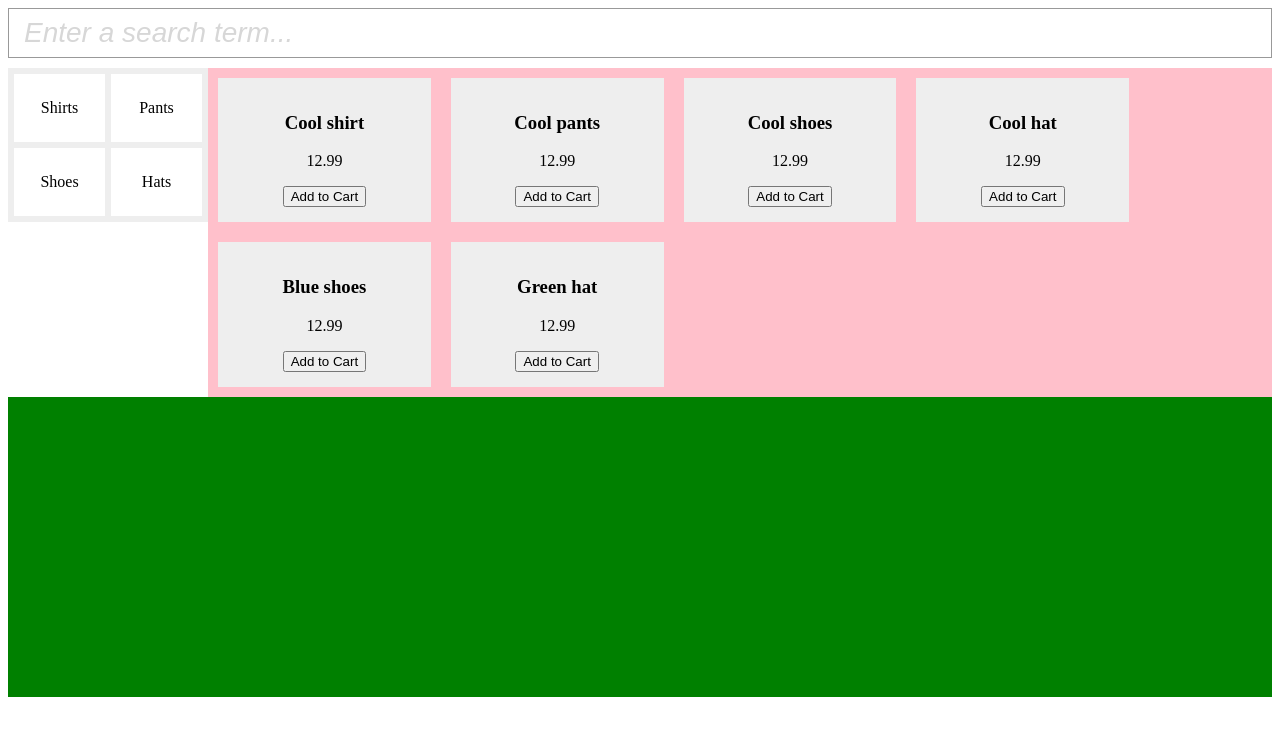
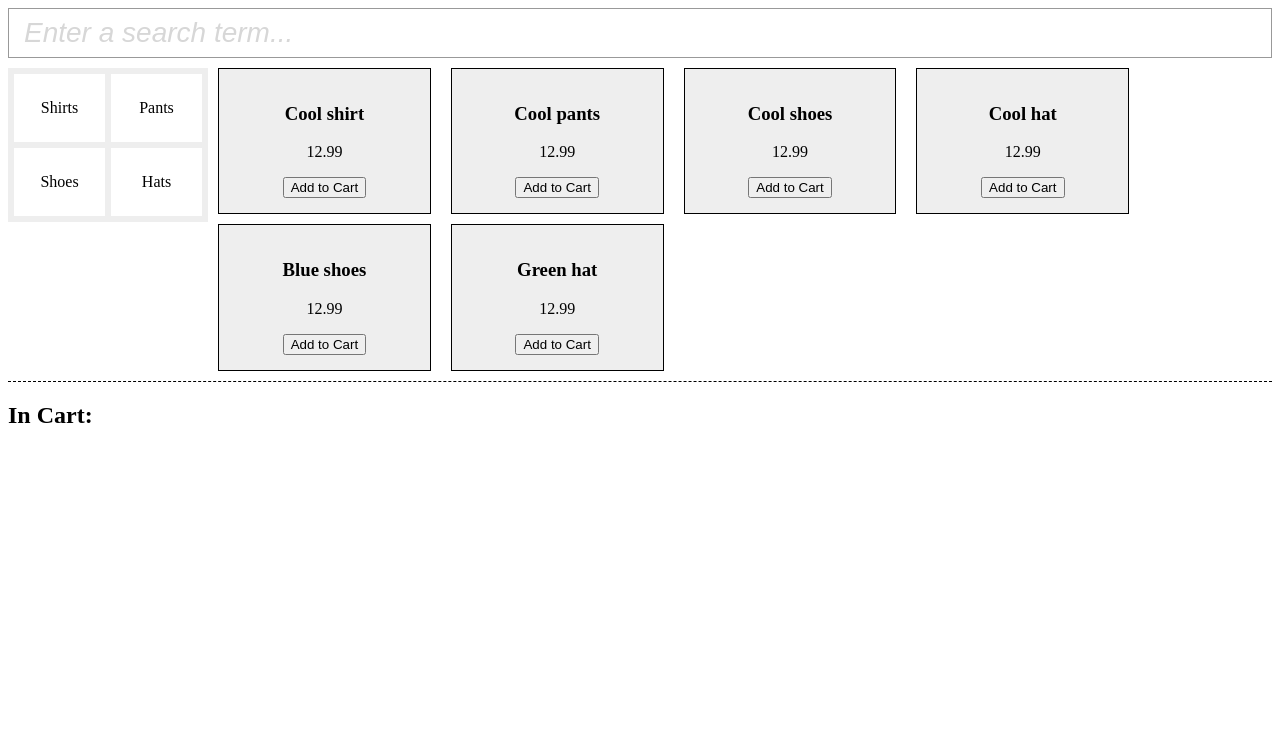
Before and after one commit to markhamilton90/apparel-store, a React (Create React App) app: page / in a window 1280 px wide. Shown: the top 736 px of the page. Built offline with nearby package versions, Linux system fonts and the light colour scheme.

Commit message:
account for items being added to cart more than once

```diff
--- a/src/components/App.js
+++ b/src/components/App.js
@@ -13,7 +13,7 @@ class App extends React.Component {
         filters: filters,
         activeFilter: null,
         query: '',
-        inCart: []
+        inCart: {}
     }
 
     onChange = value => {
@@ -29,9 +29,16 @@ class App extends React.Component {
         })
     }
 
-    addToCart = item => {
-        const inCart = [ ...this.state.inCart ];
-        inCart.push(item);
+    addToCart = (key, value) => {
+        const inCart = { ...this.state.inCart };
+
+        if (!inCart.hasOwnProperty(key)) {
+            inCart[key] = value;
+            inCart[key]['count'] = 1;
+        } else {
+            inCart[key]['count'] += 1;
+        }
+
         this.setState({
             inCart: inCart
         })
--- a/src/components/Cart.js
+++ b/src/components/Cart.js
@@ -5,9 +5,12 @@ class Cart extends React.Component {
         const cartItems = this.props.inCart;
         return (
             <div className="cart">
+                <h2>In Cart:</h2>
                 {
-                    cartItems.map( item => (
-                        <p>{ item.title }</p>
+                    Object.keys(cartItems).map( item => (
+                        <p key={ this.props.itemKey }>
+                            { cartItems[item].title } { cartItems[item].count > 1 ? `x${ cartItems[item].count }` : '' }
+                        </p>
                     ))
                 }
             </div>
--- a/src/components/Result.js
+++ b/src/components/Result.js
@@ -7,7 +7,7 @@ class Result extends React.Component {
             <div className="inventory">
                 <h3>{ item.title }</h3>
                 <p>{ item.price }</p>
-                <button onClick={ () => this.props.addToCart(this.props.item) }>Add to Cart</button>
+                <button onClick={ () => this.props.addToCart(this.props.itemKey, this.props.item) }>Add to Cart</button>
             </div>
         )
     }
--- a/src/components/Results.js
+++ b/src/components/Results.js
@@ -22,7 +22,7 @@ class Results extends React.Component {
             <div className="results">
                 {
                     inventoryKeys.map( item => (
-                        <Result key={ item } item={ inventory[item] } addToCart={ this.props.addToCart } />
+                        <Result key={ item } itemKey={ item } item={ inventory[item] } addToCart={ this.props.addToCart } />
                     ))
                 }
             </div>
--- a/src/css/styles.css
+++ b/src/css/styles.css
@@ -58,17 +58,16 @@
   flex-wrap: wrap;
   width: calc(100% - 200px);
   height: 100%;
-  background: pink;
 }
 .store .results .inventory {
   flex-basis: 20%;
   background: #eee;
   text-align: center;
+  border: 1px solid;
   padding: 15px;
-  margin: 10px;
+  margin: 0 10px 10px;
 }
 .store .cart {
   width: 100%;
-  height: 300px;
-  background: green;
+  border-top: 1px dashed;
 }
--- a/src/scss/styles.scss
+++ b/src/scss/styles.scss
@@ -56,18 +56,17 @@
         flex-wrap: wrap;
         width: calc(100% - 200px);
         height: 100%;
-        background: pink;
         .inventory {
             flex-basis: 20%;
             background: #eee;
             text-align: center;
+            border: 1px solid;
             padding: 15px;
-            margin: 10px;
+            margin: 0 10px 10px;
         }
     }
     .cart {
         width: 100%;
-        height: 300px;
-        background: green;
+        border-top: 1px dashed;
     }
 }
```
